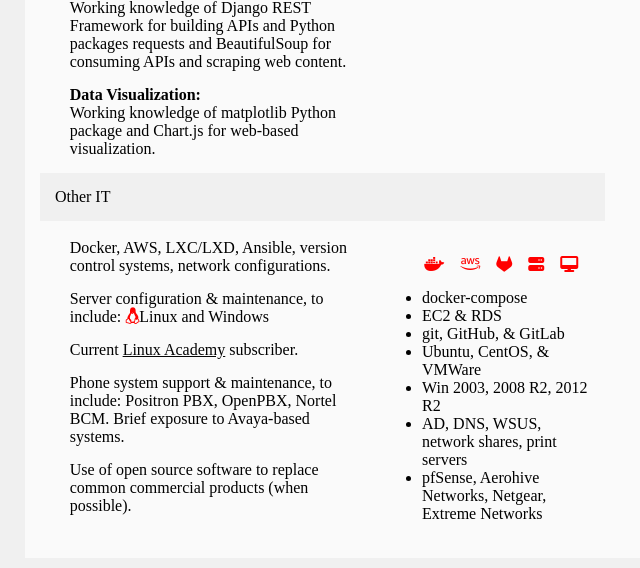
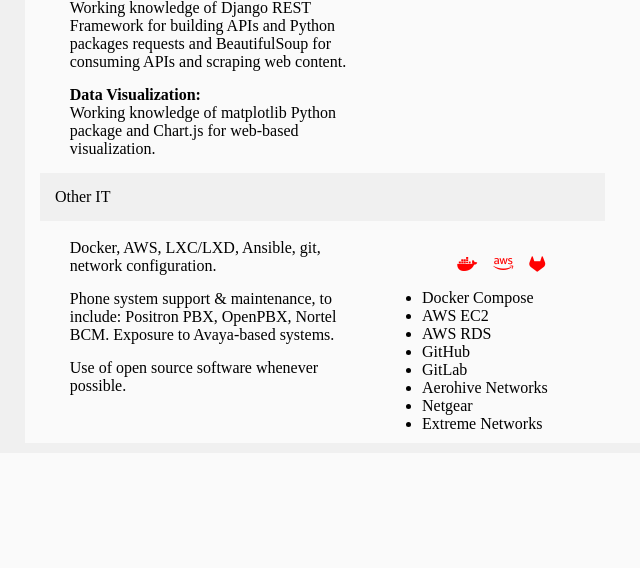
Before and after one commit to khdc-me/ws-kevinharper-v1, a Django app: page /experience/ in a window 1280 px wide. Shown: the part 1293-1861 px from the top of the page, without its empty margins (135-775 px from the left). After the commit the page ends 1722 px from the top, so only its background shows below. Run offline with Django 3.2, Linux system fonts and the light colour scheme; some libraries are stand-ins or nearby versions.

Commit message:
Updated "Other IT" section

```diff
--- a/website/templates/experience.html
+++ b/website/templates/experience.html
@@ -360,30 +360,27 @@
         </div>
         <div class="cols-2-left">
           <br>
-          <p>Docker, AWS, LXC/LXD, Ansible, version control systems, network configurations.</p>
-          <p>Server configuration & maintenance, to include:
-            <i style="color: #ff0000; font-weight: bold;" class="fa fa-linux" aria-hidden="true"></i>Linux and Windows</p>
-          <p>Current <a href="https://linuxacademy.com/profile/show/user/name/khdcme">Linux Academy</a> subscriber.</p>
-          <p>Phone system support &amp; maintenance, to include: Positron PBX, OpenPBX, Nortel BCM. Brief exposure to Avaya-based systems.</p>
-          <p>Use of open source software to replace common commercial products (when possible).</p>
+          <p>Docker, AWS, LXC/LXD, Ansible, git, network configuration.</p>
+          <p>Phone system support &amp; maintenance, to include: Positron PBX, OpenPBX,
+          Nortel BCM. Exposure to Avaya-based systems.</p>
+          <p>Use of open source software whenever possible.</p>
           <br>
         </div>
         <div class="cols-2-right">
           <p class="cols-2-imgs">
             <i class="fab fa-docker"></i>&nbsp;&nbsp;&nbsp;
             <i class="fab fa-aws"></i>&nbsp;&nbsp;&nbsp;
-            <i class="fab fa-gitlab"></i>&nbsp;&nbsp;&nbsp;
-            <i class="fas fa-server"></i>&nbsp;&nbsp;&nbsp;
-            <i class="fas fa-desktop"></i>
+            <i class="fab fa-gitlab"></i>
           </p>
           <ul>
-            <li>docker-compose</li>
-            <li>EC2 &amp; RDS</li>
-            <li>git, GitHub, &amp; GitLab</li>
-            <li>Ubuntu, CentOS, &amp; VMWare</li>
-            <li>Win 2003, 2008 R2, 2012 R2</li>
-            <li>AD, DNS, WSUS, network shares, print servers</li>
-            <li>pfSense, Aerohive Networks, Netgear, Extreme Networks</li>
+            <li>Docker Compose</li>
+            <li>AWS EC2</li>
+            <li>AWS RDS</li>
+            <li>GitHub</li>
+            <li>GitLab</li>
+            <li>Aerohive Networks</li>
+            <li>Netgear</li>
+            <li>Extreme Networks</li>
           </ul>
         </div>
       </div>
```
